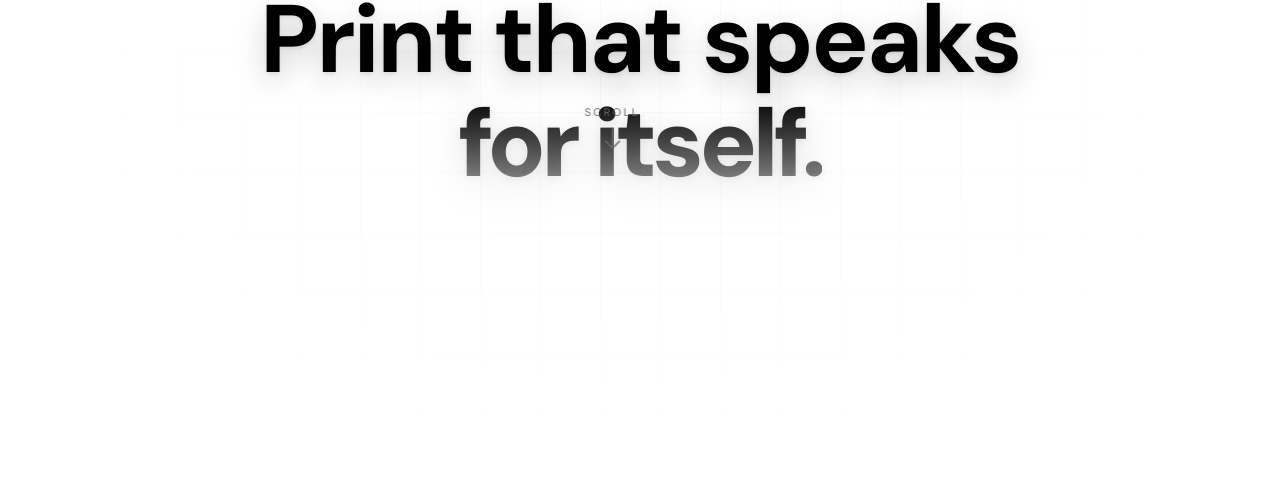
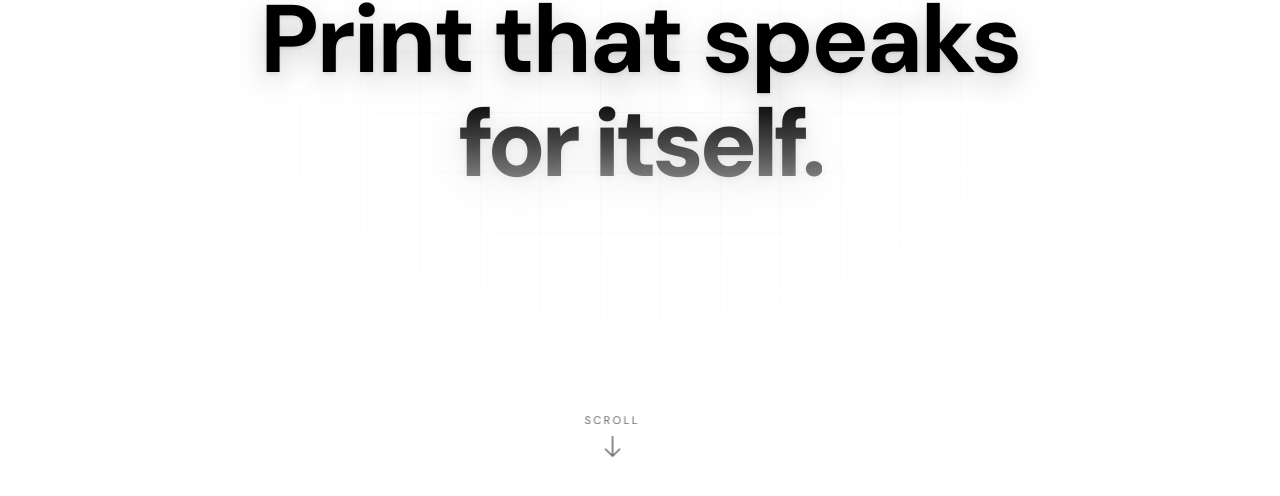
Before and after one commit to funoonprintco-hash/website, a Next.js app: page / in a window 1280 px wide. Shown: the part 308-804 px from the top of the page. Built offline with nearby package versions, Linux system fonts and the light colour scheme.

Commit message:
fix: move scroll indicator to viewport bottom, out of tagline wrapper
Co-Authored-By: Claude Sonnet 4.6 <noreply@anthropic.com>

```diff
--- a/components/ui/cinematic-landing-hero.tsx
+++ b/components/ui/cinematic-landing-hero.tsx
@@ -99,14 +99,15 @@ export function CinematicHero({
             {tagline2}
           </h1>
 
-          {/* Scroll indicator */}
-          <div className="absolute bottom-10 left-1/2 -translate-x-1/2 flex flex-col items-center gap-2 scroll-hint">
-            <span className="text-[11px] uppercase tracking-[0.22em] text-graphite-mid font-sans">Scroll</span>
-            <div className="scroll-arrow">
-              <svg width="16" height="24" viewBox="0 0 16 24" fill="none" xmlns="http://www.w3.org/2000/svg">
-                <path d="M8 0v20M1 13l7 7 7-7" stroke="currentColor" strokeWidth="1.5" strokeLinecap="round" strokeLinejoin="round" className="text-graphite-mid"/>
-              </svg>
-            </div>
+        </div>
+
+        {/* Scroll indicator — pinned to the bottom of the sticky viewport */}
+        <div className="absolute bottom-8 left-1/2 -translate-x-1/2 z-10 flex flex-col items-center gap-2 scroll-hint">
+          <span className="text-[11px] uppercase tracking-[0.22em] text-graphite-mid font-sans">Scroll</span>
+          <div className="scroll-arrow text-graphite-mid">
+            <svg width="16" height="24" viewBox="0 0 16 24" fill="none" xmlns="http://www.w3.org/2000/svg">
+              <path d="M8 0v20M1 13l7 7 7-7" stroke="currentColor" strokeWidth="1.5" strokeLinecap="round" strokeLinejoin="round"/>
+            </svg>
           </div>
         </div>
       </div>
```
